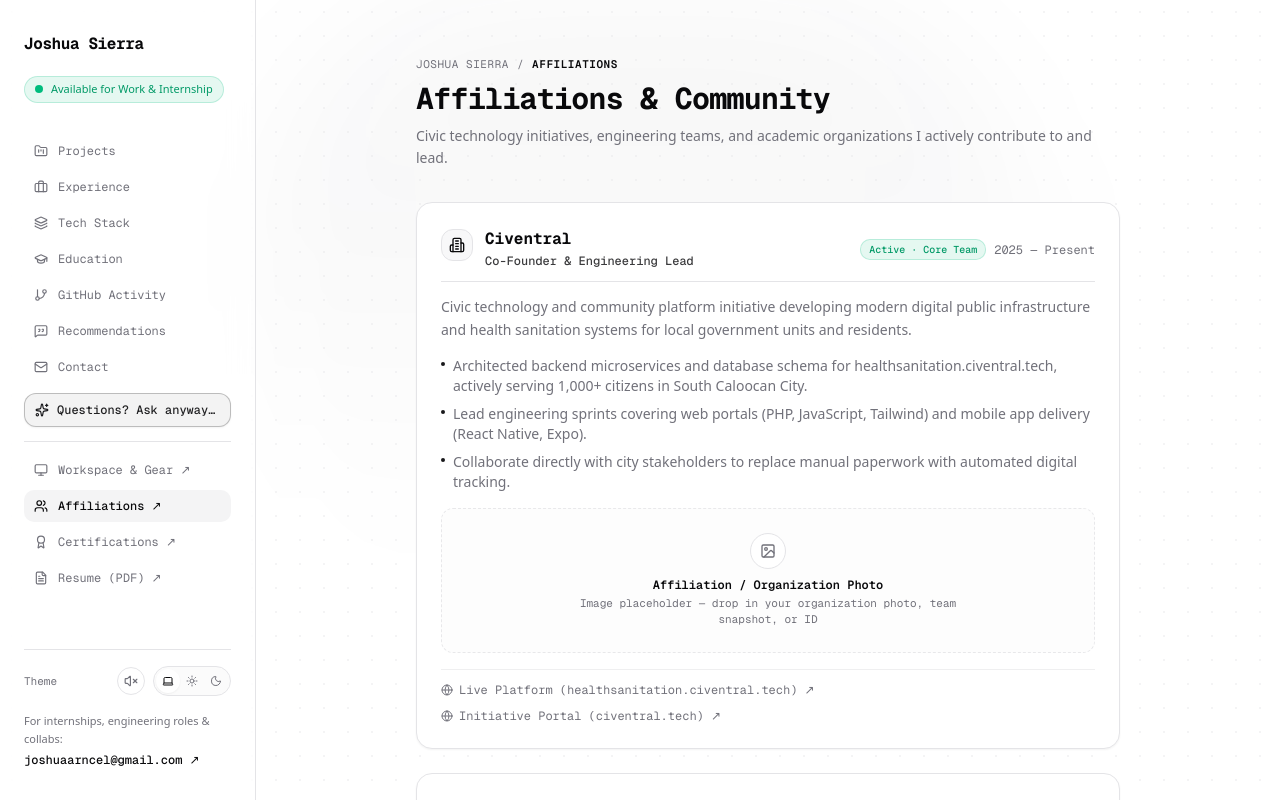
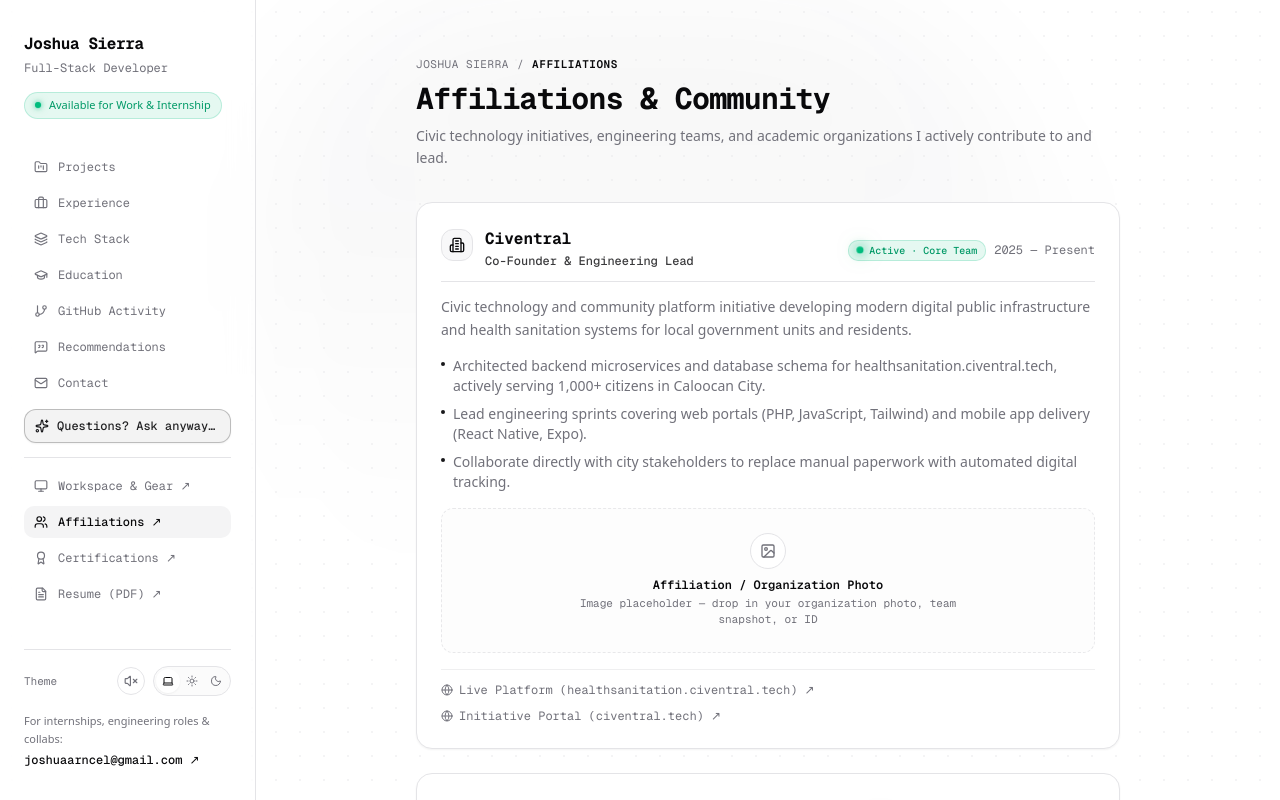
Before and after one commit to Watot12345/JoshuaSierra, a Next.js app: page /affiliations in a window 1280 px wide. Shown: the top 800 px of the page. Built offline with nearby package versions, Linux system fonts and the light colour scheme.

Commit message:
feat: add active dot component with animations and update project details

```diff
--- a/src/app/affiliations/page.tsx
+++ b/src/app/affiliations/page.tsx
@@ -4,6 +4,7 @@
 import { AnimatedBackground } from "@/components/ui-custom/animated-background";
 import { SidebarNav } from "@/components/layouts/sidebar-nav";
 import { BackToTop } from "@/components/layouts/back-to-top";
+import { ActiveDot } from "@/components/ui-custom/active-dot";
 import { socialLinks } from "@/data/portfolio";
 
 export const metadata: Metadata = {
@@ -39,7 +40,7 @@
     description:
       "Civic technology and community platform initiative developing modern digital public infrastructure and health sanitation systems for local government units and residents.",
     bullets: [
-      "Architected backend microservices and database schema for healthsanitation.civentral.tech, actively serving 1,000+ citizens in South Caloocan City.",
+      "Architected backend microservices and database schema for healthsanitation.civentral.tech, actively serving 1,000+ citizens in Caloocan City.",
       "Lead engineering sprints covering web portals (PHP, JavaScript, Tailwind) and mobile app delivery (React Native, Expo).",
       "Collaborate directly with city stakeholders to replace manual paperwork with automated digital tracking.",
     ],
@@ -122,7 +123,8 @@
                     </div>
                   </div>
                   <div className="flex items-center gap-2 mt-2 sm:mt-0">
-                    <span className="rounded-md border border-emerald-500/20 bg-emerald-500/10 px-2 py-0.5 font-mono text-[10px] font-medium text-emerald-600 dark:text-emerald-400">
+                    <span className="inline-flex items-center gap-1.5 rounded-md border border-emerald-500/20 bg-emerald-500/10 px-2 py-0.5 font-mono text-[10px] font-medium text-emerald-600 dark:text-emerald-400">
+                      <ActiveDot size="xs" />
                       {item.badge}
                     </span>
                     <span className="font-mono text-xs text-muted-foreground">
--- a/src/app/api/ai-chat/route.ts
+++ b/src/app/api/ai-chat/route.ts
@@ -82,11 +82,11 @@
 - My Education: BS in Information Technology (BSIT) at Bestlink College of the Philippines (2024 — 2027), 4th Year, 1st Semester (Specialization in Information Management). Prior: Paradise Farms National High School (TVL - ICT, 2020-2022).
 - My Work Experience:
   1. Roppets (Project-Based Developer, Aug 2026 – Present): Built client operations portal (https://roppets.vercel.app) featuring integrated CRM, real-time event booking, booking tracking, and PHP REST APIs.
-  2. Civentral / Caloocan City Health Portal (Capstone Project Lead, June 2026 – Present): healthsanitation.civentral.tech serving South Caloocan citizens and staff with real-time Supabase sync.
+  2. Civentral / Caloocan City Health Portal (Capstone Project Lead, June 2026 – Present): healthsanitation.civentral.tech serving Caloocan City citizens and staff with real-time Supabase sync.
   3. Freelance & Independent Projects (2024 – Present): SariSari App, SJDM Legislative research system, SoleVerse eCommerce, Roppets CRM portal, cross-platform mobile apps (Expo/Flutter).
   4. References: Jorge Lucero (Capstone Project Adviser), Ronald Roldan Jr. (Capstone Technical Adviser), Danilo Liwanag (Founder & Director, Roppets Puppet Production), Raffy Lapiz (Capstone Co-Developer).
 - My Top Systems Built:
-  - Civentral (South Caloocan City health & sanitation capstone platform for 1,000+ residents): https://healthsanitation.civentral.tech/
+  - Civentral Health & Sanitation Management Portal (Caloocan City health & sanitation capstone platform for 1,000+ residents): https://healthsanitation.civentral.tech/
   - SariSari App (Offline-first retail POS & inventory app for neighborhood stores): https://watot12345.github.io/sarisariApp/
   - SJDM Legislative Research Platform (Municipal ordinances & city council resolution archive): https://lrpaies.sjdm-legislative.com
   - Soleverse (Modern footwear eCommerce platform built with React 19 & TanStack): https://sole-verse-chronos-main.vercel.app/
@@ -112,7 +112,7 @@
 6. "What are your greatest strengths and weaknesses?":
    "My greatest strength is my resourcefulness and execution speed: I adapt quickly to new stacks, solve complex architectural bottlenecks, and ship independently. My weakness is that I tend to get deeply invested in optimizing edge cases and code structure, so I actively practice balancing perfectionism with fast, iterative delivery."
 7. "What is your greatest achievement?":
-   "Designing and launching [Civentral](https://healthsanitation.civentral.tech/) for South Caloocan City. We built a live health and sanitation platform with Supabase real-time sync that serves over 1,000 citizens and significantly reduced manual paperwork processing for government health staff."
+   "Designing and launching [Civentral Health & Sanitation Management Portal](https://healthsanitation.civentral.tech/) for Caloocan City. We built a live health and sanitation platform with Supabase real-time sync that serves over 1,000 citizens and significantly reduced manual paperwork processing for government health staff."
 8. "Where do you see yourself in five years?":
    "In five years, I see myself as a Senior Full-Stack Engineer or Technical Lead, architecting scalable distributed systems, driving engineering standards, and mentoring junior developers."
 9. "What salary range are you looking for?":
--- a/src/app/globals.css
+++ b/src/app/globals.css
@@ -318,6 +318,38 @@
     animation-play-state: paused;
   }
 
+  /* Lively Active Green Dot Animations */
+  @keyframes lively-ping {
+    0% {
+      transform: scale(0.9);
+      opacity: 0.85;
+    }
+    45% {
+      transform: scale(2.4);
+      opacity: 0;
+    }
+    100% {
+      transform: scale(2.4);
+      opacity: 0;
+    }
+  }
+  @keyframes lively-breathe {
+    0%, 100% {
+      transform: scale(1);
+      box-shadow: 0 0 5px rgba(16, 185, 129, 0.7), 0 0 10px rgba(16, 185, 129, 0.35);
+    }
+    50% {
+      transform: scale(1.18);
+      box-shadow: 0 0 9px rgba(16, 185, 129, 0.95), 0 0 16px rgba(16, 185, 129, 0.55);
+    }
+  }
+  .animate-lively-ping {
+    animation: lively-ping 2s cubic-bezier(0, 0, 0.2, 1) infinite;
+  }
+  .animate-lively-breathe {
+    animation: lively-breathe 2.2s ease-in-out infinite;
+  }
+
   /* Reduced motion */
   @media (prefers-reduced-motion: reduce) {
     *,
--- a/src/components/layouts/sidebar-nav.tsx
+++ b/src/components/layouts/sidebar-nav.tsx
@@ -29,6 +29,7 @@
 import { cn } from "@/lib/utils";
 import { AiAssistantModal } from "@/components/ui-custom/ai-assistant-modal";
 import { SoundToggle } from "@/components/ui-custom/sound-toggle";
+import { ActiveDot } from "@/components/ui-custom/active-dot";
 
 const NAV_LINKS = [
   { id: "projects", label: "Projects", href: "#projects", icon: FolderKanban },
@@ -137,13 +138,13 @@
               {profile.fullName}
             </h1>
             <p className="mt-1 font-mono text-xs text-muted-foreground">
-              {profile.role}
+              Full-Stack Developer
             </p>
           </a>
 
           {/* Availability pill */}
           <div className="mt-4 inline-flex items-center gap-2 rounded-full border border-emerald-500/20 bg-emerald-500/10 px-2.5 py-1 text-[11px] font-medium text-emerald-600 dark:text-emerald-400">
-            <span className="h-2 w-2 rounded-full bg-emerald-500 shrink-0" />
+            <ActiveDot size="xs" />
             <span>Available for Work &amp; Internship</span>
           </div>
 
@@ -333,7 +334,7 @@
             {profile.fullName}
           </a>
           <span className="block text-[10px] font-mono text-muted-foreground">
-            {profile.role}
+            Full-Stack Developer
           </span>
         </div>
 
@@ -389,7 +390,7 @@
                 {profile.fullName}
               </span>
               <div className="mt-1.5 flex items-center gap-1.5 rounded-full border border-emerald-500/20 bg-emerald-500/10 px-2 py-0.5 text-[10px] font-medium text-emerald-600 dark:text-emerald-400 w-fit">
-                <span className="h-1.5 w-1.5 rounded-full bg-emerald-500 shrink-0" />
+                <ActiveDot size="xs" />
                 <span>Available for Work &amp; Internship</span>
               </div>
             </div>
--- a/src/components/sections/bryl-experience.tsx
+++ b/src/components/sections/bryl-experience.tsx
@@ -53,7 +53,7 @@
     location: "Philippines",
     shortLabel: "2024 · Freelance",
     bullets: [
-      "Civentral Web & Mobile App (Caloocan City Government · 2026 – Present): Architected database schema and server logic for healthsanitation.civentral.tech — a live government health and sanitation platform actively serving 1,000+ citizens in South Caloocan City.",
+      "Civentral Web & Mobile App (Caloocan City Government · 2026 – Present): Architected database schema and server logic for healthsanitation.civentral.tech — a live government health and sanitation platform actively serving 1,000+ citizens in Caloocan City.",
       "SariSari Store POS System (Personal / Founder · 2026 – Present): Designed and developed an offline-first Android POS app that helps small neighborhood stores manage sales, stock levels, and customer credit without needing a stable internet connection.",
       "SaaS Platform & Mobile Apps (Personal / Client Projects · 2024– Present): SaaS app with multi-tenant architecture and subscription management, and cross-platform mobile apps via React Native (Expo) and Flutter with REST API integrations.",
     ],
--- a/src/components/sections/projects-catalog.tsx
+++ b/src/components/sections/projects-catalog.tsx
@@ -14,6 +14,7 @@
 } from "lucide-react";
 import { ALL_PROJECTS, type ProjectCatalogItem } from "@/data/projects-data";
 import { TechIconBadgeList } from "@/components/ui-custom/tech-icon-badge";
+import { ActiveDot } from "@/components/ui-custom/active-dot";
 import { cn } from "@/lib/utils";
 
 type CategoryFilter = "all" | "gov" | "personal" | "client" | "school";
@@ -200,8 +201,8 @@
                   </span>
 
                   {project.liveUrl && (
-                    <span className="inline-flex items-center gap-1 rounded-full border border-emerald-500/30 bg-emerald-500/10 px-2 py-0.5 font-mono text-[9px] font-semibold text-emerald-600 dark:text-emerald-400">
-                      <span className="h-1.5 w-1.5 rounded-full bg-emerald-500 shrink-0" />
+                    <span className="inline-flex items-center gap-1.5 rounded-full border border-emerald-500/30 bg-emerald-500/10 px-2 py-0.5 font-mono text-[9px] font-semibold text-emerald-600 dark:text-emerald-400">
+                      <ActiveDot size="xs" />
                       Live
                     </span>
                   )}
--- /dev/null
+++ b/src/components/ui-custom/active-dot.tsx
@@ -0,0 +1,48 @@
+import { cn } from "@/lib/utils";
+
+interface ActiveDotProps {
+  size?: "xs" | "sm" | "md" | "lg";
+  className?: string;
+  ping?: boolean;
+}
+
+export function ActiveDot({
+  size = "md",
+  className,
+  ping = true,
+}: ActiveDotProps) {
+  const sizeMap = {
+    xs: { outer: "h-1.5 w-1.5", core: "h-1.5 w-1.5" },
+    sm: { outer: "h-2 w-2", core: "h-2 w-2" },
+    md: { outer: "h-2.5 w-2.5", core: "h-2.5 w-2.5" },
+    lg: { outer: "h-3.5 w-3.5", core: "h-3.5 w-3.5" },
+  };
+
+  const dim = sizeMap[size] || sizeMap.md;
+
+  return (
+    <span
+      className={cn(
+        "relative inline-flex shrink-0 items-center justify-center",
+        dim.outer,
+        className
+      )}
+      aria-hidden="true"
+    >
+      {ping && (
+        <span
+          className={cn(
+            "absolute inline-flex rounded-full bg-emerald-400/80 animate-lively-ping",
+            dim.core
+          )}
+        />
+      )}
+      <span
+        className={cn(
+          "relative inline-flex rounded-full bg-emerald-500 animate-lively-breathe",
+          dim.core
+        )}
+      />
+    </span>
+  );
+}
--- a/src/data/portfolio.ts
+++ b/src/data/portfolio.ts
@@ -366,7 +366,7 @@
 export const projects: Project[] = [
   {
     id: "prj-1",
-    title: "Civentral Web",
+    title: "Civentral Health & Sanitation Management Portal",
     slug: "civentral-web",
     category: "Web App",
     shortDescription:
--- a/src/data/projects-data.ts
+++ b/src/data/projects-data.ts
@@ -21,10 +21,10 @@
     category: "gov",
     badge: "Capstone Platform",
     role: "Capstone Lead Developer",
-    tag: "South Caloocan City · Live",
-    title: "Civentral Health & Sanitation Portal",
+    tag: "Caloocan City · Live",
+    title: "Civentral Health & Sanitation Management Portal",
     description:
-      "Official capstone web portal deployed for South Caloocan City. Digitized manual paper filings with real-time status updates and citizen record management for 1,000+ residents.",
+      "Official capstone web portal deployed for Caloocan City. Digitized manual paper filings with real-time status updates and citizen record management for 1,000+ residents.",
     image: "/civentral-web.png",
     liveUrl: "https://healthsanitation.civentral.tech/",
     githubUrl: "https://github.com/Watot12345/Civentral_HealthSanitation--Web.git",
```
Also changed, not shown: src/components/sections/bryl-hero.tsx (+4 -3 lines), src/components/sections/bryl-projects.tsx (+6 -5 lines), src/components/ui-custom/sound-toggle.tsx (+3 -6 lines).
